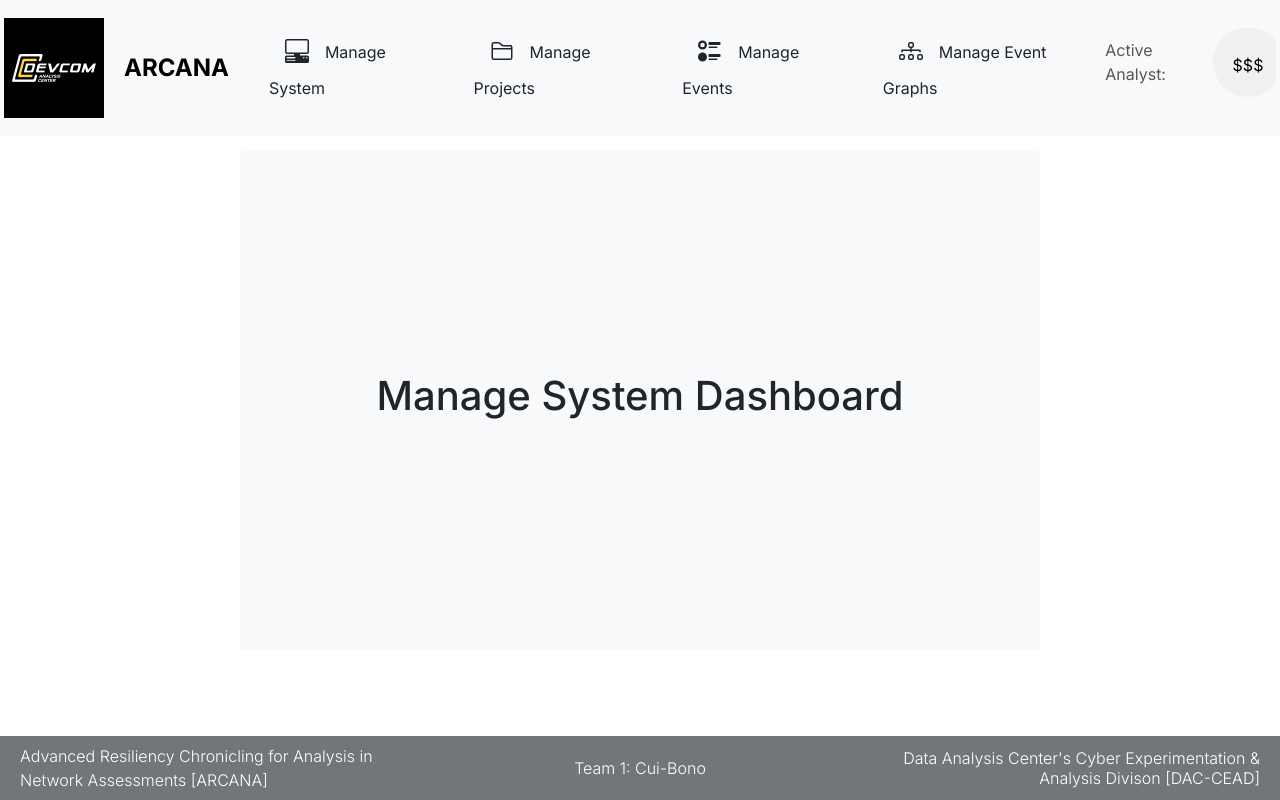
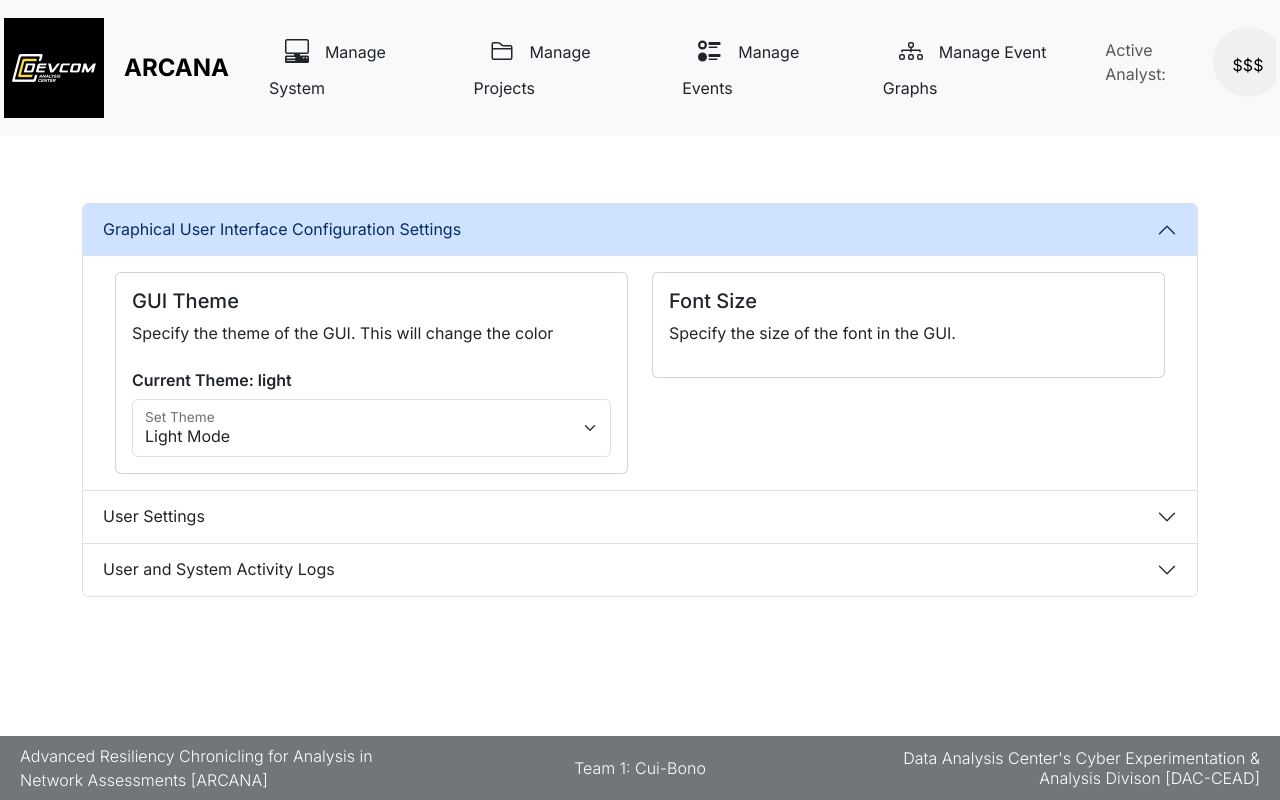
Before and after one commit to jordag18/capstone-project-ARCANA, a Next.js app in the folder frontend/arcana/: page /dashboard/manageSystem in a window 1280 px wide. Built offline with nearby package versions, Linux system fonts and the light colour scheme.

Commit message:
Naive implementation of theme switching added

```diff
--- a/frontend/arcana/app/components/colorMode.tsx
+++ b/frontend/arcana/app/components/colorMode.tsx
@@ -1,30 +1,58 @@
-import React, { useState } from 'react';
-import { Dropdown } from 'react-bootstrap';
+"use client";
+import React, { useState, useEffect } from "react";
+import Col from "react-bootstrap/Col";
+import Form from "react-bootstrap/Form";
+import Row from "react-bootstrap/Row";
+import FloatingLabel from "react-bootstrap/FloatingLabel";
 
 interface ColorModeSwitcherProps {
-    toggleColorMode: () => void;
+  toggleColorMode: () => void;
+}
+
+export function getSystemTheme(): string {
+  if (typeof window !== 'undefined') {
+    const prefersDarkMode = window.matchMedia && window.matchMedia("(prefers-color-scheme: dark)").matches;
+    return prefersDarkMode ? "dark" : "light";
+  }
+  return 'light'; // Default value
 }
 
 const ColorModeSwitcher: React.FC<ColorModeSwitcherProps> = () => {
-  const [colorMode, setColorMode] = useState<string>('light');
+  const [colorMode, setColorMode] = useState<string>(() => {
+    const storedTheme = localStorage.getItem("colorMode");
+    return storedTheme ? storedTheme : getSystemTheme();
+  });
+
+  useEffect(() => {
+    document.documentElement.setAttribute("data-bs-theme", colorMode);
+    localStorage.setItem("colorMode", colorMode);
+  }, [colorMode]);
 
   const handleSelect = (eventKey: string | null) => {
-    const newMode = eventKey === 'dark' ? 'dark' : 'light';
+    const newMode = eventKey === "dark" ? "dark" : "light";
     setColorMode(newMode);
-    document.documentElement.setAttribute('data-bs-theme', newMode);
   };
 
   return (
-    <Dropdown onSelect={handleSelect}>
-      <Dropdown.Toggle variant="secondary" id="dropdown-basic">
-        Color Mode
-      </Dropdown.Toggle>
-
-      <Dropdown.Menu>
-        <Dropdown.Item eventKey="light">Light Mode</Dropdown.Item>
-        <Dropdown.Item eventKey="dark">Dark Mode</Dropdown.Item>
-      </Dropdown.Menu>
-    </Dropdown>
+    <Form>
+      <Form.Group as={Row} className="text-start" controlId="formThemeSet">
+        <Col>
+          <Form.Label column className="fw-semibold">
+            Current Theme: {colorMode}
+          </Form.Label>
+          <FloatingLabel controlId="floatingSelect" label="Set Theme">
+            <Form.Select
+              aria-label="ThemeSetOptions selection"
+              onChange={(event) => handleSelect(event.target.value)}
+              value={colorMode}
+            >
+              <option value="light">Light Mode</option>
+              <option value="dark">Dark Mode</option>
+            </Form.Select>
+          </FloatingLabel>
+        </Col>
+      </Form.Group>
+    </Form>
   );
 };
 
--- a/frontend/arcana/app/dashboard/layout.tsx
+++ b/frontend/arcana/app/dashboard/layout.tsx
@@ -1,8 +1,5 @@
 import type { Metadata } from 'next'
-
 import React from 'react'
-
-
 
 export const metadata: Metadata = {
     title: 'ARCANA-Dashboard',
--- a/frontend/arcana/app/dashboard/manageEventGraphs/page.tsx
+++ b/frontend/arcana/app/dashboard/manageEventGraphs/page.tsx
@@ -3,11 +3,12 @@ import React from "react";
 import NavBar from "../../components/navbar"; // Update the import statement to use lowercase 'navbar'
 import Footer from "../../components/footer";
 import Container from 'react-bootstrap/Container';
-
+import ThemeHandler from "@/app/lib/themeHandler";
 
 const ManageEventGraphsPage = () => {
     return (
       <div>
+        <ThemeHandler />
         <NavBar />
         <div className="flex min-h-screen flex-col items-center justify-between p-24">
           <Container className="d-flex justify-content-center align-items-center position-absolute top-50 start-50 translate-middle rounded bg-light" style={{ width: '800px', height: '500px' }}>
--- a/frontend/arcana/app/dashboard/manageEvents/page.tsx
+++ b/frontend/arcana/app/dashboard/manageEvents/page.tsx
@@ -3,11 +3,12 @@ import React from "react";
 import NavBar from "../../components/navbar"; // Update the import statement to use lowercase 'navbar'
 import Footer from "../../components/footer";
 import Container from 'react-bootstrap/Container';
-
+import ThemeHandler from "@/app/lib/themeHandler";
 
 const ManageEventsPage = () => {
     return (
       <div>
+        <ThemeHandler />
         <NavBar />
         <div className="flex min-h-screen flex-col items-center justify-between p-24">
           <Container className="d-flex justify-content-center align-items-center position-absolute top-50 start-50 translate-middle rounded bg-light" style={{ width: '800px', height: '500px' }}>
--- a/frontend/arcana/app/dashboard/manageProjects/layout.tsx
+++ b/frontend/arcana/app/dashboard/manageProjects/layout.tsx
@@ -1,5 +1,4 @@
 import type { Metadata } from 'next'
-
 
 export const metadata: Metadata = {
     title: 'ARCANA-Manage-Projects',
--- a/frontend/arcana/app/dashboard/manageProjects/page.tsx
+++ b/frontend/arcana/app/dashboard/manageProjects/page.tsx
@@ -3,12 +3,13 @@ import React from "react";
 import NavBar from "../../components/navbar"; // Update the import statement to use lowercase 'navbar'
 import Footer from "../../components/footer";
 import Container from 'react-bootstrap/Container';
-
+import ThemeHandler from "@/app/lib/themeHandler";
 
 const ManageProjectsPage = () => {
     return (
 
       <div>
+        <ThemeHandler />
         <NavBar />
         <div className="flex min-h-screen flex-col items-center justify-between p-24">
           <Container className="d-flex justify-content-center align-items-center position-absolute top-50 start-50 translate-middle rounded bg-light" style={{ width: '800px', height: '500px' }}>
--- a/frontend/arcana/app/dashboard/manageSystem/layout.tsx
+++ b/frontend/arcana/app/dashboard/manageSystem/layout.tsx
@@ -10,10 +10,8 @@ export default function ManageSystemLayout({
   children: React.ReactNode;
 }) {
   return (
-      <>
-          <main className="flex min-h-screen flex-col items-center justify-between p-24">
+          <section className="flex min-h-screen flex-col items-center justify-between p-24">
               {children}
-          </main>
-      </>
+          </section>
   );
 }
--- a/frontend/arcana/app/dashboard/manageSystem/page.tsx
+++ b/frontend/arcana/app/dashboard/manageSystem/page.tsx
@@ -1,20 +1,102 @@
-'use client';
+"use client";
 import React from "react";
 import NavBar from "../../components/navbar"; // Update the import statement to use lowercase 'navbar'
 import Footer from "../../components/footer";
-import Container from 'react-bootstrap/Container';
+import Container from "react-bootstrap/Container";
+import Card from "react-bootstrap/Card";
+import Button from "react-bootstrap/Button";
+import Accordion from "react-bootstrap/Accordion";
+import  AccordionItem from "react-bootstrap";
+import ColorModeSwitcher from "@/app/components/colorMode";
 
 const ManageSystemPage = () => {
-    return (
-      <div>
-        <NavBar />
-        <div className="flex min-h-screen flex-col items-center justify-between p-24">
-          <Container className="d-flex justify-content-center align-items-center position-absolute top-50 start-50 translate-middle rounded bg-light" style={{ width: '800px', height: '500px' }}>
-            <h1>Manage System Dashboard</h1>
-          </Container>
-        </div>
-        <Footer />
+  return (
+    <>
+      <NavBar />
+      <div
+        className="d-flex justify-content-center align-items-center position-absolute top-50 start-50 translate-middle p-2 rounded-full bg-auto "
+        style={{ height: "75%", width: "95%" }}>
+        <Container className="flex-fluid justify-content-center align-items-center">
+          <Accordion defaultActiveKey="0" alwaysOpen className="rounded">
+            <Accordion.Item eventKey="0">
+              <Accordion.Header>
+                {" "}
+                Graphical User Interface Configuration Settings
+              </Accordion.Header>
+              <Accordion.Body>
+                <div className="container overflow-hidden">
+                  <div className="row">
+                    <div className="col">
+                      <Card className="align-center">
+                        <Card.Body>
+                          <Card.Title> GUI Theme </Card.Title>
+                          <Card.Text>
+                            Specify the theme of the GUI. This will change the
+                            color
+                          </Card.Text>
+                          <div className="text-center align-middle">
+                            <ColorModeSwitcher
+                              toggleColorMode={function (): void {
+                                throw new Error("Function not implemented.");
+                              }}
+                            />
+                          </div>
+                        </Card.Body>
+                      </Card>
+                    </div>
+
+                    <div className="col">
+                      <Card>
+                        <Card.Body>
+                          <Card.Title> Font Size </Card.Title>
+                          <Card.Text>
+                            Specify the size of the font in the GUI.
+                          </Card.Text>
+                          <div className="text-center align-middle">
+                            {/* Enter Font Changing Method here  */}
+                          </div>
+                        </Card.Body>
+                      </Card>
+                    </div>
+                  </div>
+                </div>
+              </Accordion.Body>
+            </Accordion.Item>
+
+            <Accordion.Item eventKey="1">
+              <Accordion.Header>User Settings </Accordion.Header>
+              <Accordion.Body>
+                Lorem ipsum dolor sit amet, consectetur adipiscing elit, sed do
+                eiusmod tempor incididunt ut labore et dolore magna aliqua. Ut
+                enim ad minim veniam, quis nostrud exercitation ullamco laboris
+                nisi ut aliquip ex ea commodo consequat. Duis aute irure dolor
+                in reprehenderit in voluptate velit esse cillum dolore eu fugiat
+                nulla pariatur. Excepteur sint occaecat cupidatat non proident,
+                sunt in culpa qui officia deserunt mollit anim id est laborum.
+              </Accordion.Body>
+            </Accordion.Item>
+
+            <Accordion.Item eventKey="2">
+              <Accordion.Header>
+                {" "}
+                User and System Activity Logs{" "}
+              </Accordion.Header>
+              <Accordion.Body>
+                Lorem ipsum dolor sit amet, consectetur adipiscing elit, sed do
+                eiusmod tempor incididunt ut labore et dolore magna aliqua. Ut
+                enim ad minim veniam, quis nostrud exercitation ullamco laboris
+                nisi ut aliquip ex ea commodo consequat. Duis aute irure dolor
+                in reprehenderit in voluptate velit esse cillum dolore eu fugiat
+                nulla pariatur. Excepteur sint occaecat cupidatat non proident,
+                sunt in culpa qui officia deserunt mollit anim id est laborum.
+              </Accordion.Body>
+            </Accordion.Item>
+          </Accordion>
+        </Container>
       </div>
-    );
-}
+
+      <Footer />
+    </>
+  );
+};
 export default ManageSystemPage;
--- a/frontend/arcana/app/dashboard/page.tsx
+++ b/frontend/arcana/app/dashboard/page.tsx
@@ -3,11 +3,12 @@ import React from "react";
 import NavBar from '../components/navbar';
 import Footer from '../components/footer';
 import Container from 'react-bootstrap/Container';
-
+import ThemeHandler from "@/app/lib/themeHandler";
 
 export function DashBoardPage() {
     return (
         <div>
+          <ThemeHandler />
           <NavBar />
             <div className="flex min-h-screen flex-col items-center justify-between p-24">
               <div className="flex flex-col items-center justify-center w-full flex-1 px-20 text-center">
--- a/frontend/arcana/app/layout.tsx
+++ b/frontend/arcana/app/layout.tsx
@@ -3,7 +3,9 @@ import { Inter } from 'next/font/google'
 import 'bootstrap/dist/css/bootstrap.css';
 import 'react-bootstrap-icons'
 
+
 const inter = Inter({ subsets: ['latin'] })
+
 
 export const metadata: Metadata = {
   title: 'ARCANA-TEAM-ONE',
@@ -16,8 +18,8 @@ export default function RootLayout({
   children: React.ReactNode
 }) {
   return (
-    <html lang="en" data-bs-theme="light">
-      <body className={`${inter.className} antialiased`}>{children}</body>
+    <html lang="en">
+      <body className={inter.className}>{children}</body>
     </html>
   )
 }
--- a/frontend/arcana/app/page.tsx
+++ b/frontend/arcana/app/page.tsx
@@ -4,6 +4,7 @@ import { useRouter } from 'next/navigation'
 import { Footer } from './components/footer';
 import StartUpPrompt from './components/startup-prompt';
 import StartUpNavBar from './components/startup-navbar';
+import ThemeHandler from './lib/themeHandler';
 
 
 
@@ -11,6 +12,7 @@ export default function Home() {
   const router = useRouter();
   return (
   <>
+    <ThemeHandler/>
     <StartUpNavBar/>
     <main className="flex min-h-screen flex-col items-center justify-between p-24">
       <StartUpPrompt/>
```
Also changed, not shown: frontend/arcana/app/components/startup-prompt.tsx (+8 -1 lines), 1 other file (tests, documents, lock files or other folders).
